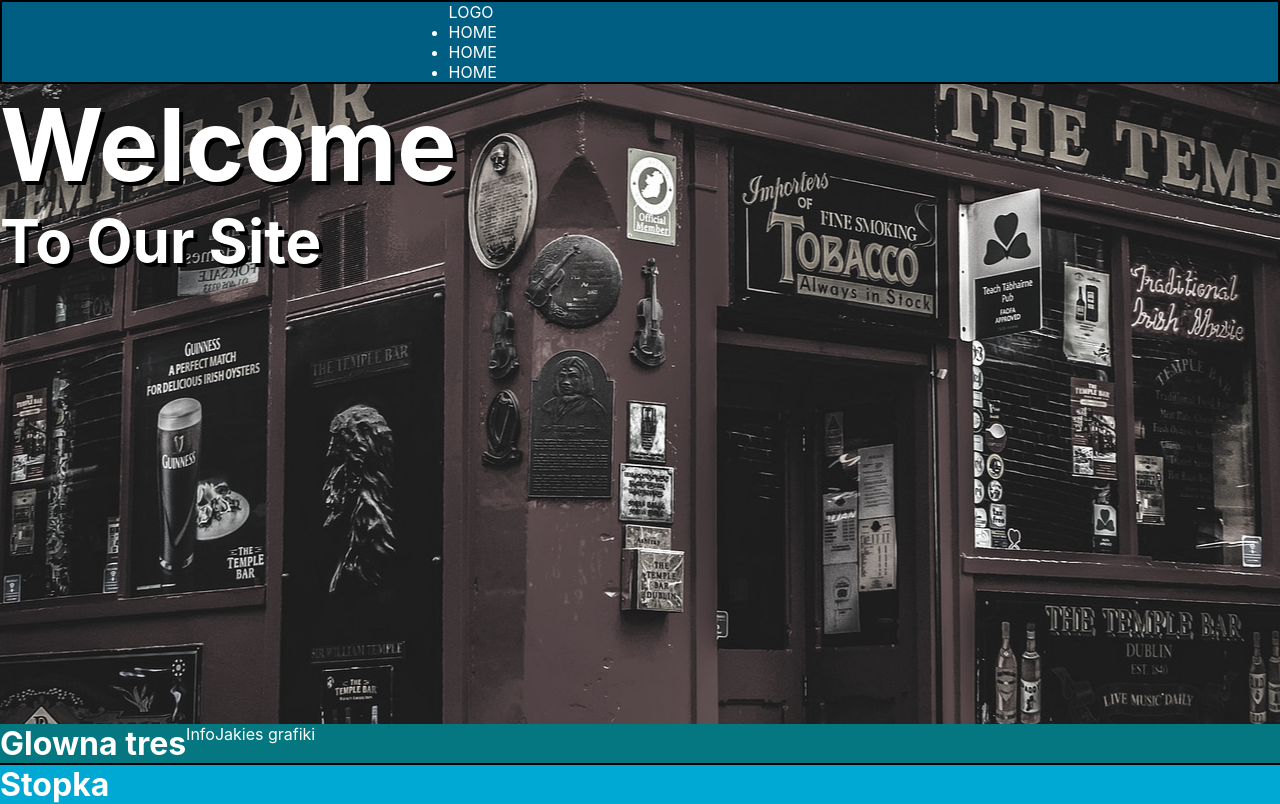
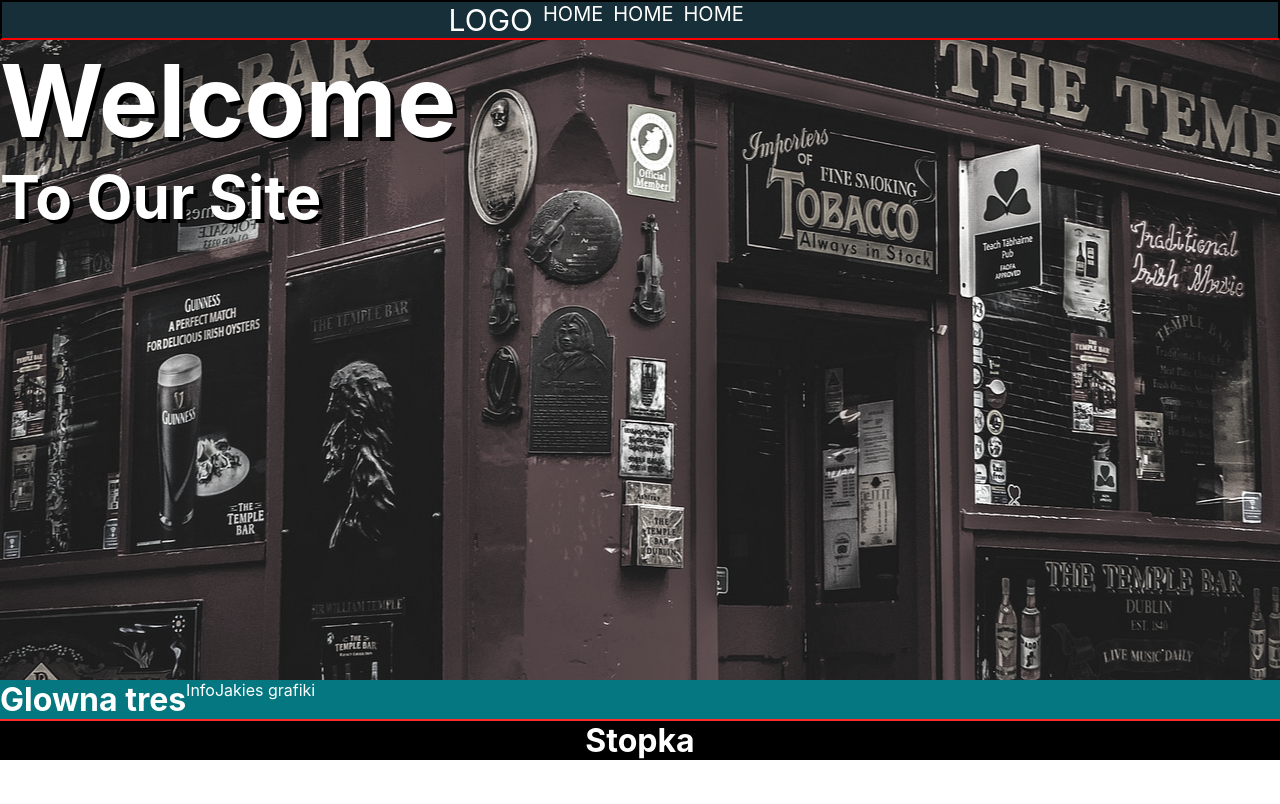
Before and after one commit to marcinoles87/newsite, a React (Create React App) app: page / in a window 1280 px wide. Built offline with nearby package versions, Linux system fonts and the light colour scheme.

Commit message:
css update

```diff
--- a/src/components/FooterStyle.css
+++ b/src/components/FooterStyle.css
@@ -1,5 +1,6 @@
 .footer{
-    background-color: rgb(0, 169, 211);
+    background-color: black;
     color:white;
-    border-top:2px solid black;
+    border-top:2px solid rgb(255, 42, 42);
+    text-align: center;
 }
--- a/src/components/NavStyle.css
+++ b/src/components/NavStyle.css
@@ -5,13 +5,24 @@
     flex-wrap: nowrap;
     justify-content: space-around;
     border : 2px solid black;
-    background-color: rgb(0, 94, 131);
+    background-color: rgb(23, 47, 56);
+    border-bottom: 2px solid red;
     color:white;
 }
 
 .nav ul {
+    display: flex;
+    flex-direction: row;
     flex-basis: 30%;
-    text-decoration: none;
+    list-style: none;
     text-transform: uppercase;
+    font-size: 30px;
 
 }
+
+.nav li {
+    margin-left: 10px;
+    font-size:20px;
+    text-decoration: none;
+
+}
```
